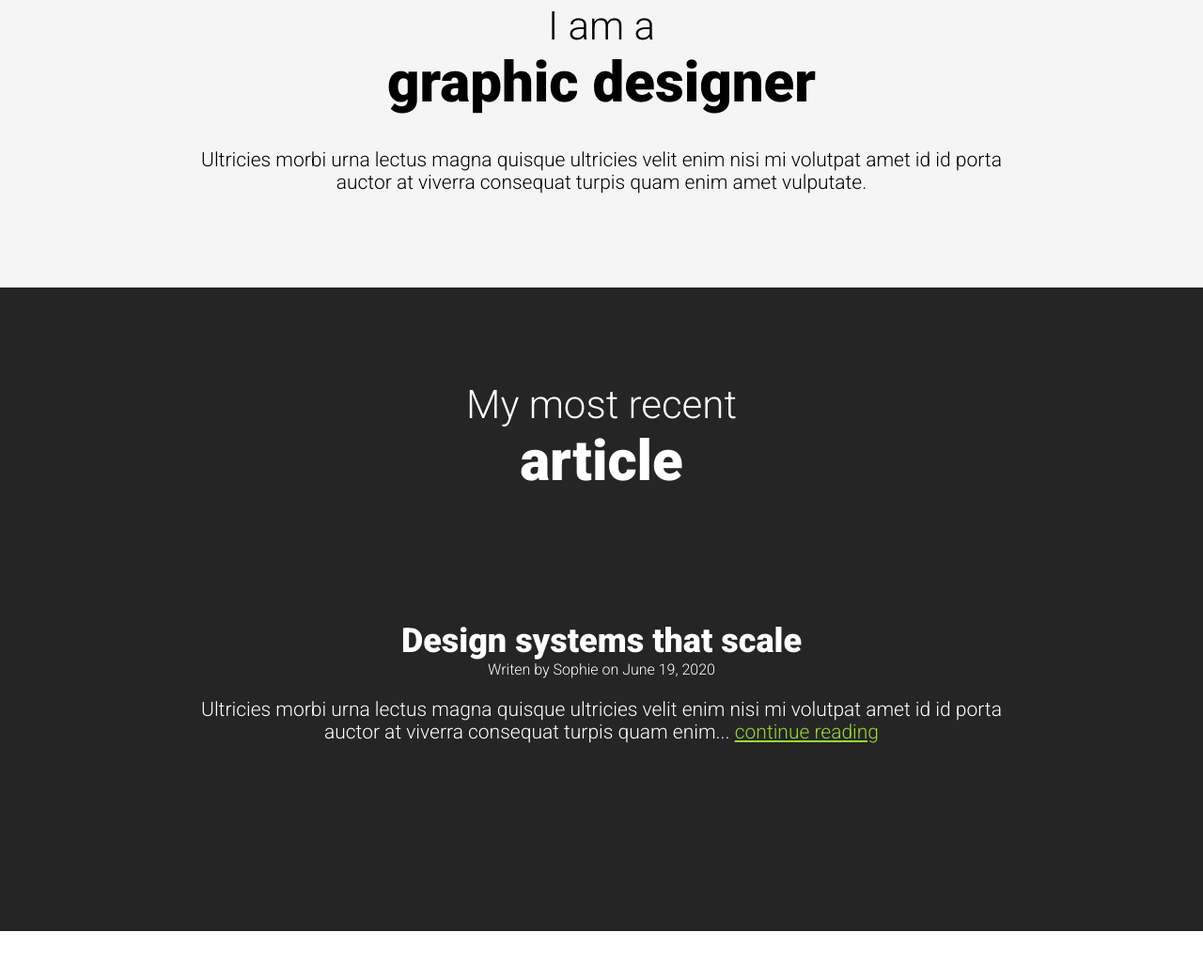
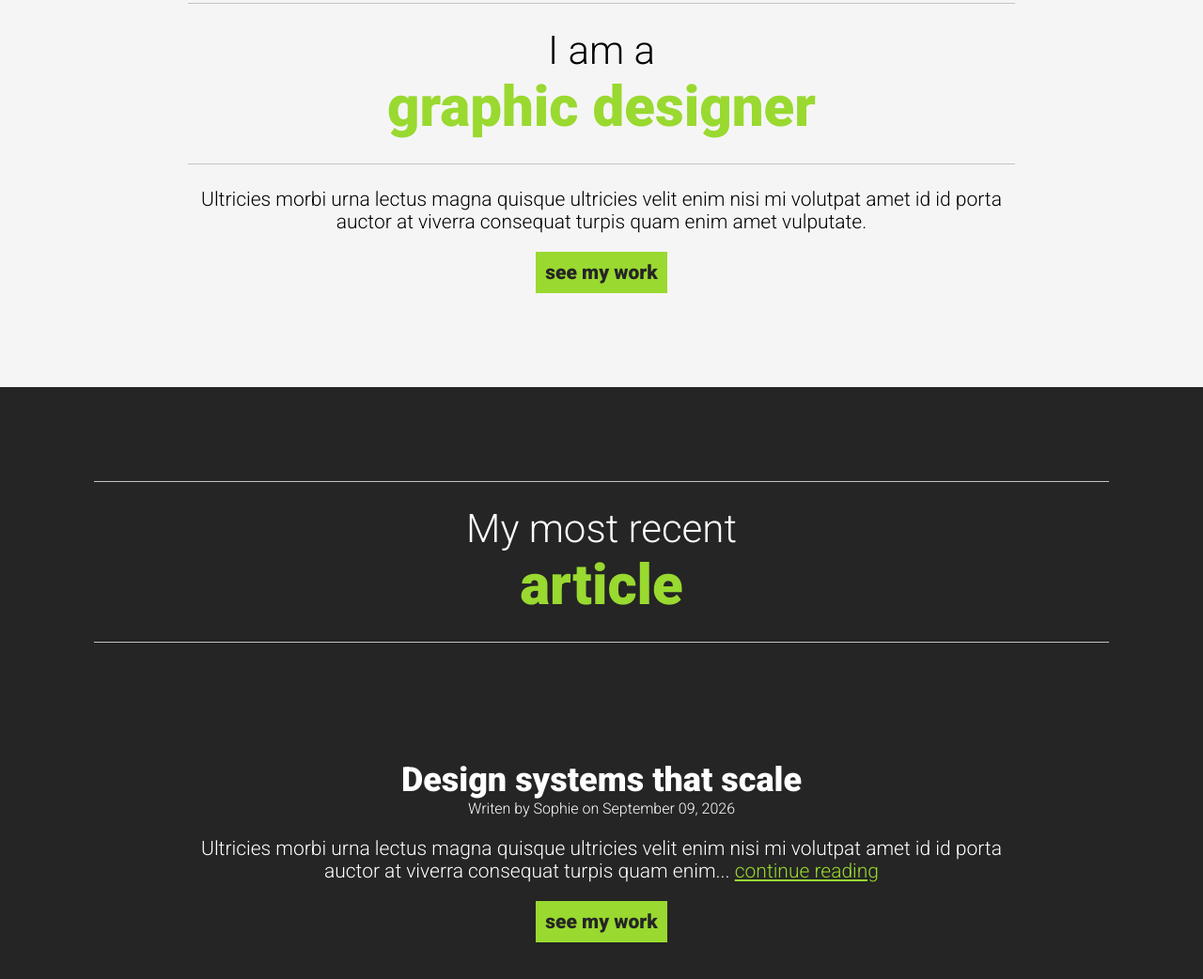
Before and after one commit to oldhats/CSS-Fundamentals, a website built with Vite: page index.html in a window 1280 px wide. Shown: the part 734-1776 px from the top of the page at 94% size. Before the commit the page ends 1725 px from the top, so only its background shows below. Built offline with nearby package versions, Linux system fonts and the light colour scheme.

Commit message:
finished

```diff
--- a/index.css
+++ b/index.css
@@ -38,6 +38,10 @@ h2 {
   font-size: 42px;
   font-weight: 300;
   margin-top: 0;
+  border-top: solid 1px #c4c4c4;
+  border-bottom: solid 1px #c4c4c4;
+  padding: 25px 0;
+  margin-bottom: 25px;
 }
 
 h3 {
@@ -66,8 +70,8 @@ body {
 }
 
 .bold {
-  /* font-size: 80px; */
   font-weight: bold;
+  color: #99d930;
 }
 
 .size {
@@ -92,3 +96,22 @@ a:hover {
   background-color: whitesmoke;
   padding: 100px 200px;
 }
+
+.btn,
+.btn:hover {
+  display: inline-block;
+  padding: 10px 10px;
+  margin-top: 20px;
+  text-decoration: none;
+  font-weight: 900;
+}
+
+.btn {
+  color: #252525;
+  background-color: #99d930;
+}
+
+.btn:hover {
+  color: #fff;
+  background-color: #252525;
+}
--- a/index.html
+++ b/index.html
@@ -22,6 +22,8 @@
           volutpat amet id id porta auctor at viverra consequat turpis quam enim
           amet vulputate.
         </p>
+
+        <a class="btn" href="#">see my work</a>
       </div>
 
       <div class="div-box"></div>
@@ -31,13 +33,17 @@
         <div class="article-container">
           <article>
             <h3 class="heavy-weight">Design systems that scale</h3>
-            <p id="small">Writen by Sophie on June 19, 2020</p>
+            <p id="small">
+              Writen by <span class="name">Sophie on</span>
+              <time datetime="2026-09-09"> September 09, 2026</time>
+            </p>
             <p>
               Ultricies morbi urna lectus magna quisque ultricies velit enim
               nisi mi volutpat amet id id porta auctor at viverra consequat
               turpis quam enim... <a href="#">continue reading</a>
             </p>
           </article>
+          <a class="btn" href="#">see my work</a>
         </div>
       </div>
     </div>
--- a/reset.css
+++ /dev/null
@@ -1,129 +0,0 @@
-/* http://meyerweb.com/eric/tools/css/reset/
-   v2.0 | 20110126
-   License: none (public domain)
-*/
-
-html,
-body,
-div,
-span,
-applet,
-object,
-iframe,
-h1,
-h2,
-h3,
-h4,
-h5,
-h6,
-p,
-blockquote,
-pre,
-a,
-abbr,
-acronym,
-address,
-big,
-cite,
-code,
-del,
-dfn,
-em,
-img,
-ins,
-kbd,
-q,
-s,
-samp,
-small,
-strike,
-strong,
-sub,
-sup,
-tt,
-var,
-b,
-u,
-i,
-center,
-dl,
-dt,
-dd,
-ol,
-ul,
-li,
-fieldset,
-form,
-label,
-legend,
-table,
-caption,
-tbody,
-tfoot,
-thead,
-tr,
-th,
-td,
-article,
-aside,
-canvas,
-details,
-embed,
-figure,
-figcaption,
-footer,
-header,
-hgroup,
-menu,
-nav,
-output,
-ruby,
-section,
-summary,
-time,
-mark,
-audio,
-video {
-  margin: 0;
-  padding: 0;
-  border: 0;
-  font-size: 100%;
-  font: inherit;
-  vertical-align: baseline;
-}
-/* HTML5 display-role reset for older browsers */
-article,
-aside,
-details,
-figcaption,
-figure,
-footer,
-header,
-hgroup,
-menu,
-nav,
-section {
-  display: block;
-}
-body {
-  line-height: 1;
-}
-ol,
-ul {
-  list-style: none;
-}
-blockquote,
-q {
-  quotes: none;
-}
-blockquote:before,
-blockquote:after,
-q:before,
-q:after {
-  content: "";
-  content: none;
-}
-table {
-  border-collapse: collapse;
-  border-spacing: 0;
-}
```
Also changed, not shown: README.md (deleted).
